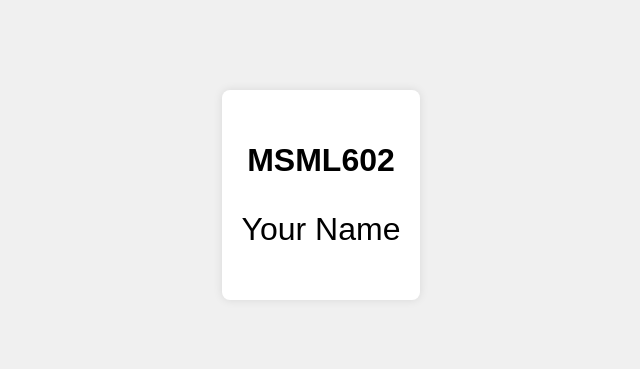
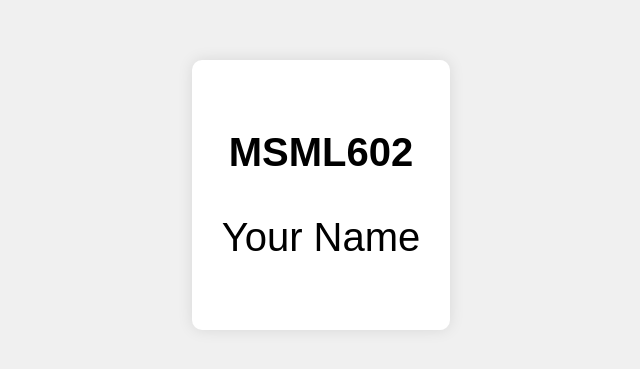
Before and after one commit to MohneetKaur/MohneetKaur.github.io, a plain HTML site: page index.html in a window 1280 px wide. Shown: the part 205-574 px from the top of the page, without its empty margins (319-959 px from the left). Drawn offline with Linux system fonts and the light colour scheme.

Commit message:
Update index.html

```diff
--- a/index.html
+++ b/index.html
@@ -9,18 +9,18 @@
             display: flex;
             justify-content: center;
             align-items: center;
-            height: 100vh;
-            margin: 0;
+            height: 100vh; /* Full viewport height */
+            margin: 0; /* Remove default margin */
             font-family: Arial, sans-serif;
-            background-color: #f0f0f0;
+            background-color: #f0f0f0; /* Light gray background */
         }
         .container {
             text-align: center;
-            font-size: 2em;
-            padding: 20px;
+            font-size: 2.5em; /* Larger font size */
+            padding: 30px;
             background-color: white;
-            border-radius: 8px;
-            box-shadow: 0 0 10px rgba(0, 0, 0, 0.1);
+            border-radius: 10px; /* Rounded corners */
+            box-shadow: 0 0 15px rgba(0, 0, 0, 0.1); /* Light shadow */
         }
     </style>
 </head>
```
